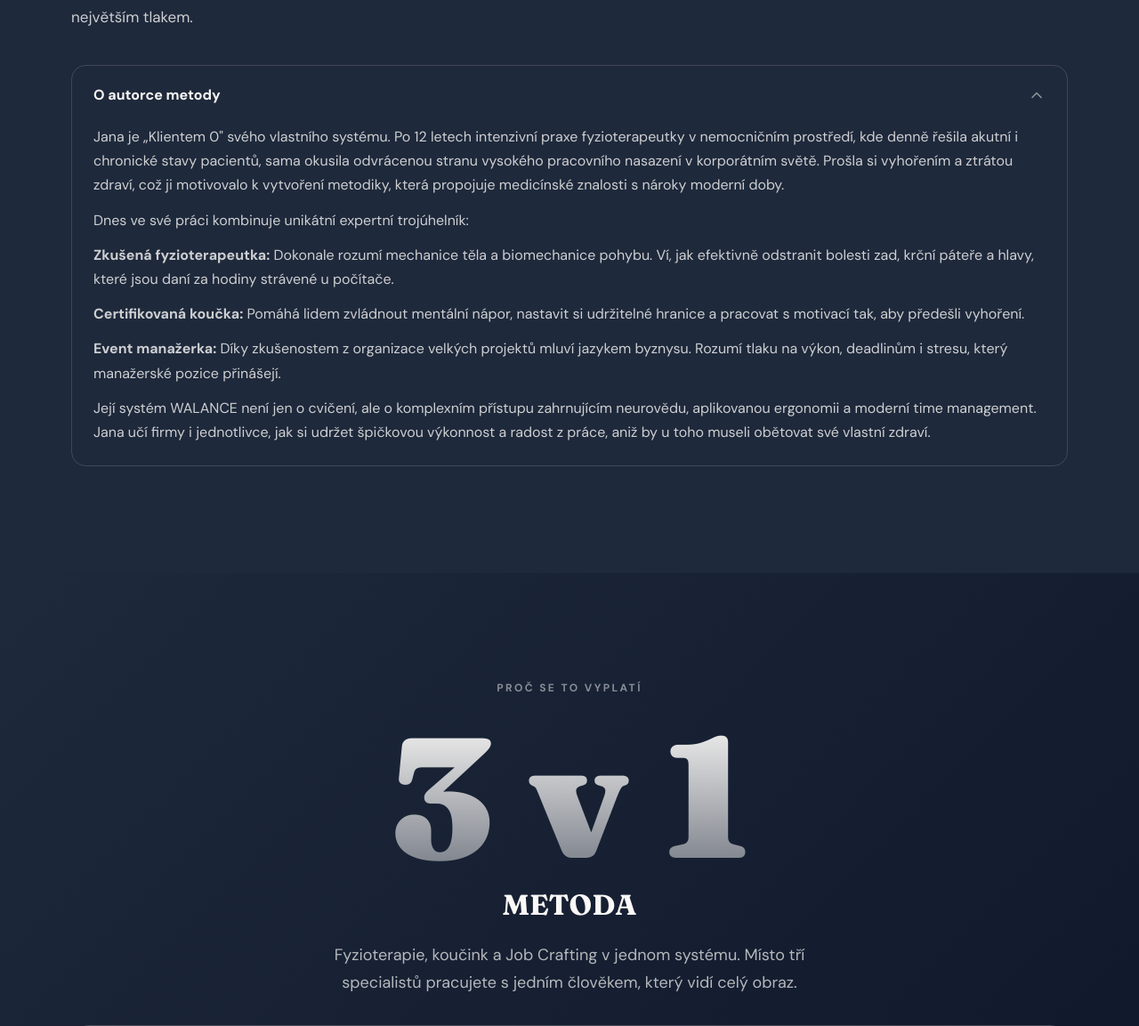
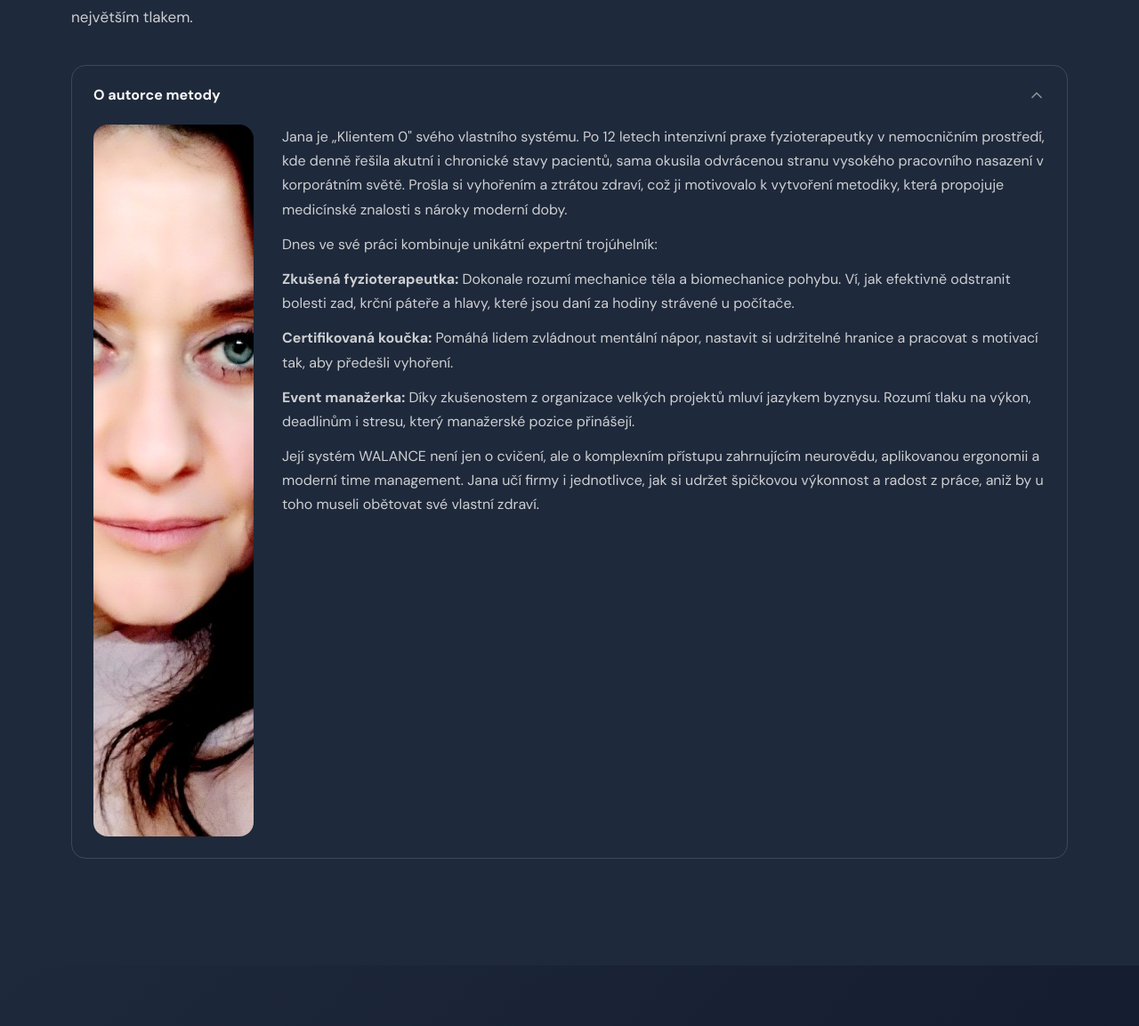
Before and after one commit to tobolik/walance, a PHP site: page / in a window 1280 px wide, after a click on "O autorce metody". Shown: the part 4451-5604 px from the top of the page at 89% size. Run offline with PHP 8.4, Linux system fonts and the light colour scheme.

Commit message:
feat: add jana-linkedin.jpg to O autorce block with side-by-side layout (v2.4.5)
Co-authored-by: Cursor <cursoragent@cursor.com>

```diff
--- a/api/version.php
+++ b/api/version.php
@@ -3,4 +3,4 @@
  * Verze aplikace – jediný soubor ke změně při povýšení verze
  * vMAJOR.MINOR.PATCH – při běžné změně zvyš PATCH
  */
-define('APP_VERSION', '2.4.4');
+define('APP_VERSION', '2.4.5');
--- a/index.php
+++ b/index.php
@@ -992,13 +992,45 @@
             padding: 0 24px 24px;
             color: rgba(250, 249, 247, 0.8);
             line-height: 1.7;
-        }
-
-        .story-author-body p {
+            display: flex;
+            flex-direction: column;
+            gap: 0;
+        }
+
+        @media (min-width: 768px) {
+            .story-author-body {
+                flex-direction: row;
+                gap: 32px;
+            }
+        }
+
+        .story-author-img {
+            flex-shrink: 0;
+            width: 100%;
+            max-width: 200px;
+            margin: 0 auto 20px;
+        }
+
+        @media (min-width: 768px) {
+            .story-author-img {
+                width: 180px;
+                margin: 0;
+            }
+        }
+
+        .story-author-img img {
+            width: 100%;
+            aspect-ratio: 1/1;
+            object-fit: cover;
+            border-radius: 16px;
+            display: block;
+        }
+
+        .story-author-text p {
             margin-bottom: 12px;
         }
 
-        .story-author-body p:last-child {
+        .story-author-text p:last-child {
             margin-bottom: 0;
         }
 
@@ -1976,12 +2008,21 @@
                     <svg viewBox="0 0 24 24" stroke-linecap="round" stroke-linejoin="round"><polyline points="6 9 12 15 18 9"/></svg>
                 </summary>
                 <div class="story-author-body">
+                    <div class="story-author-img">
+                        <img src="assets/images/jana-linkedin.jpg"
+                             alt="Jana Štěpaníková"
+                             width="800" height="800"
+                             loading="lazy"
+                             decoding="async">
+                    </div>
+                    <div class="story-author-text">
                         <p>Jana je „Klientem 0" svého vlastního systému. Po 12 letech intenzivní praxe fyzioterapeutky v nemocničním prostředí, kde denně řešila akutní i chronické stavy pacientů, sama okusila odvrácenou stranu vysokého pracovního nasazení v korporátním světě. Prošla si vyhořením a ztrátou zdraví, což ji motivovalo k vytvoření metodiky, která propojuje medicínské znalosti s nároky moderní doby.</p>
                         <p>Dnes ve své práci kombinuje unikátní expertní trojúhelník:</p>
                         <p><strong>Zkušená fyzioterapeutka:</strong> Dokonale rozumí mechanice těla a biomechanice pohybu. Ví, jak efektivně odstranit bolesti zad, krční páteře a hlavy, které jsou daní za hodiny strávené u počítače.</p>
                         <p><strong>Certifikovaná koučka:</strong> Pomáhá lidem zvládnout mentální nápor, nastavit si udržitelné hranice a pracovat s motivací tak, aby předešli vyhoření.</p>
                         <p><strong>Event manažerka:</strong> Díky zkušenostem z organizace velkých projektů mluví jazykem byznysu. Rozumí tlaku na výkon, deadlinům i stresu, který manažerské pozice přinášejí.</p>
                         <p>Její systém WALANCE není jen o cvičení, ale o komplexním přístupu zahrnujícím neurovědu, aplikovanou ergonomii a moderní time management. Jana učí firmy i jednotlivce, jak si udržet špičkovou výkonnost a radost z práce, aniž by u toho museli obětovat své vlastní zdraví.</p>
+                    </div>
                 </div>
             </details>
         </div>
```
Also changed, not shown: CHANGELOG.md, assets/images/jana-linkedin.jpg (added). Lines whose indentation alone changed are shown as unchanged.
